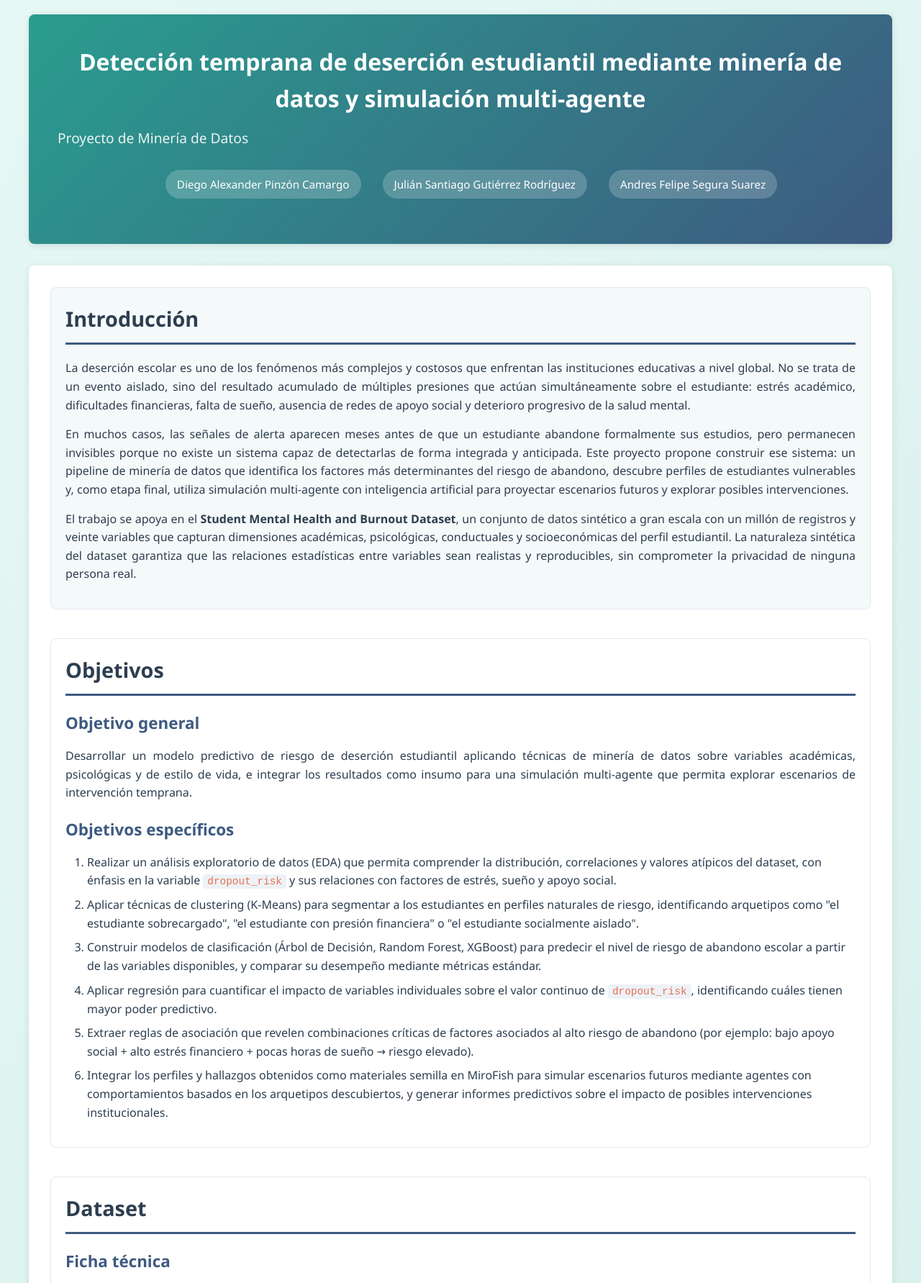
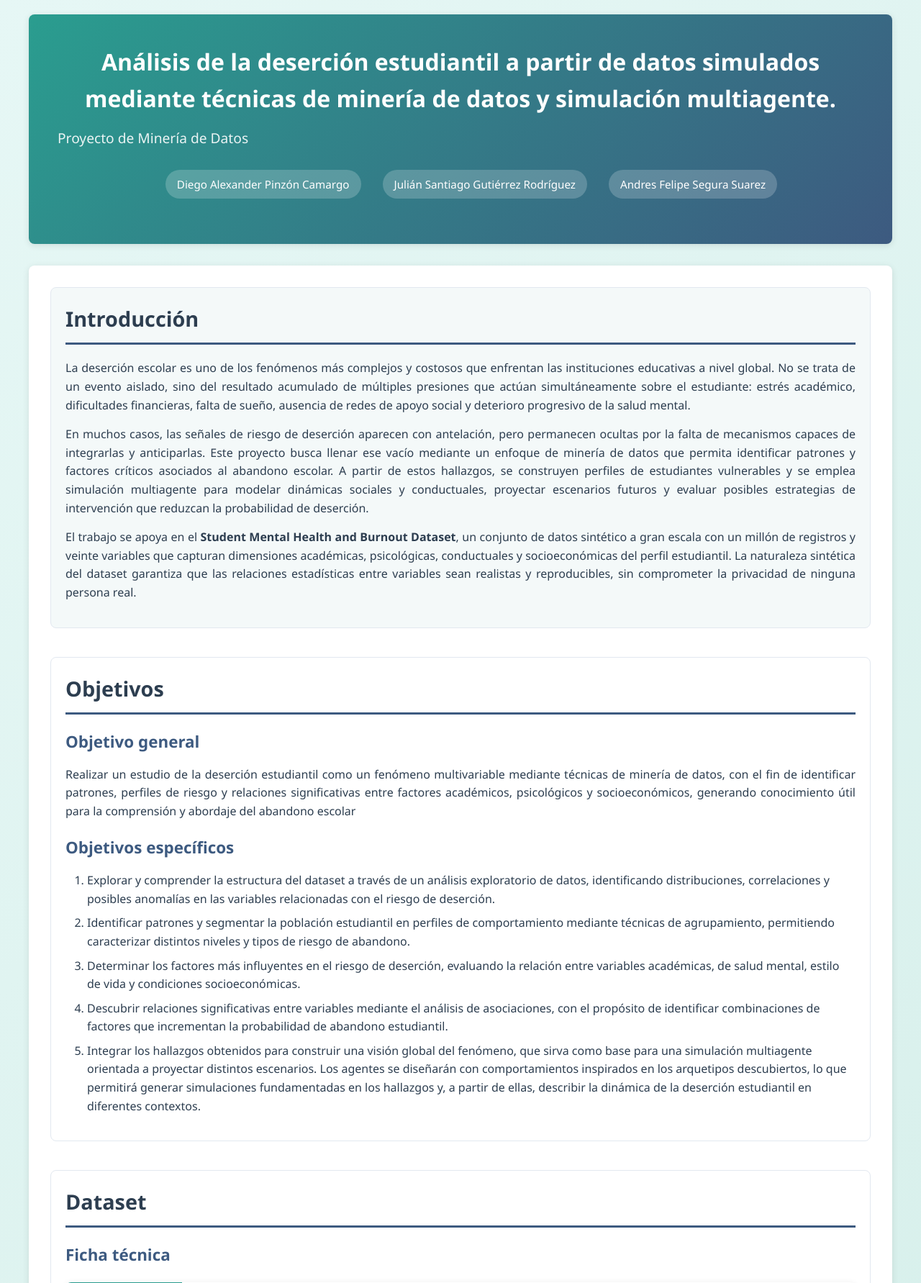
Before and after one commit to Diego-APC/PGC-Mineria-De-Datos, a Flask app: page / in a window 1280 px wide. Shown: the top 1783 px of the page at 72% size. Run offline with Flask 3, Linux system fonts and the light colour scheme.

Commit message:
CorercionAlcanceDelProyecto

```diff
--- a/templates/DescripcionProyecto.html
+++ b/templates/DescripcionProyecto.html
@@ -3,13 +3,13 @@
 <head>
   <meta charset="UTF-8">
   <meta name="viewport" content="width=device-width, initial-scale=1.0">
-  <title>Detección temprana de deserción estudiantil</title>
+  <title>Análisis de la deserción estudiantil</title>
   <link rel="stylesheet" href="{{ url_for('static', filename='css/styles.css') }}">
 </head>
 <body>
 
   <header>
-    <h1>Detección temprana de deserción estudiantil mediante minería de datos y simulación multi-agente</h1>
+    <h1>Análisis de la deserción estudiantil a partir de datos simulados mediante técnicas de minería de datos y simulación multiagente.</h1>
     <p>Proyecto de Minería de Datos</p>
     <ul>
       <li>Diego Alexander Pinzón Camargo</li>
@@ -28,11 +28,11 @@
         estrés académico, dificultades financieras, falta de sueño, ausencia de redes de apoyo social y deterioro progresivo de la salud mental.
       </p>
       <p>
-        En muchos casos, las señales de alerta aparecen meses antes de que un estudiante abandone formalmente sus estudios,
-        pero permanecen invisibles porque no existe un sistema capaz de detectarlas de forma integrada y anticipada.
-        Este proyecto propone construir ese sistema: un pipeline de minería de datos que identifica los factores más determinantes
-        del riesgo de abandono, descubre perfiles de estudiantes vulnerables y, como etapa final, utiliza simulación multi-agente
-        con inteligencia artificial para proyectar escenarios futuros y explorar posibles intervenciones.
+        En muchos casos, las señales de riesgo de deserción aparecen con antelación, pero permanecen ocultas por la falta de mecanismos capaces de
+        integrarlas y anticiparlas. Este proyecto busca llenar ese vacío mediante un enfoque de minería de datos que permita identificar patrones y
+        factores críticos asociados al abandono escolar. A partir de estos hallazgos, se construyen perfiles de estudiantes vulnerables y se emplea
+        simulación multiagente para modelar dinámicas sociales y conductuales, proyectar escenarios futuros y evaluar posibles estrategias de intervención
+        que reduzcan la probabilidad de deserción.
       </p>
       <p>
         El trabajo se apoya en el <strong>Student Mental Health and Burnout Dataset</strong>, un conjunto de datos sintético a gran escala
@@ -47,38 +47,35 @@
 
       <h3>Objetivo general</h3>
       <p>
-        Desarrollar un modelo predictivo de riesgo de deserción estudiantil aplicando técnicas de minería de datos sobre variables
-        académicas, psicológicas y de estilo de vida, e integrar los resultados como insumo para una simulación multi-agente
-        que permita explorar escenarios de intervención temprana.
+        Realizar un estudio de la deserción estudiantil como un fenómeno multivariable mediante técnicas de minería de datos, con el fin de identificar patrones,
+        perfiles de riesgo y relaciones significativas entre factores académicos, psicológicos y socioeconómicos, generando conocimiento útil
+        para la comprensión y abordaje del abandono escolar
       </p>
 
       <h3>Objetivos específicos</h3>
       <ol>
         <li>
-          Realizar un análisis exploratorio de datos (EDA) que permita comprender la distribución, correlaciones y valores atípicos
-          del dataset, con énfasis en la variable <code>dropout_risk</code> y sus relaciones con factores de estrés, sueño y apoyo social.
+          Explorar y comprender la estructura del dataset a través de un análisis exploratorio de datos, identificando distribuciones,
+          correlaciones y posibles anomalías en las variables relacionadas con el riesgo de deserción.
         </li>
         <li>
-          Aplicar técnicas de clustering (K-Means) para segmentar a los estudiantes en perfiles naturales de riesgo,
-          identificando arquetipos como "el estudiante sobrecargado", "el estudiante con presión financiera" o
-          "el estudiante socialmente aislado".
+          Identificar patrones y segmentar la población estudiantil en perfiles de comportamiento mediante técnicas de agrupamiento,
+          permitiendo caracterizar distintos niveles y tipos de riesgo de abandono.
         </li>
         <li>
-          Construir modelos de clasificación (Árbol de Decisión, Random Forest, XGBoost) para predecir el nivel de riesgo
-          de abandono escolar a partir de las variables disponibles, y comparar su desempeño mediante métricas estándar.
+          Determinar los factores más influyentes en el riesgo de deserción, evaluando la relación entre variables académicas,
+          de salud mental, estilo de vida y condiciones socioeconómicas.
         </li>
         <li>
-          Aplicar regresión para cuantificar el impacto de variables individuales sobre el valor continuo de <code>dropout_risk</code>,
-          identificando cuáles tienen mayor poder predictivo.
+          Descubrir relaciones significativas entre variables mediante el análisis de asociaciones, con el propósito de identificar
+          combinaciones de factores que incrementan la probabilidad de abandono estudiantil.
         </li>
         <li>
-          Extraer reglas de asociación que revelen combinaciones críticas de factores asociados al alto riesgo de abandono
-          (por ejemplo: bajo apoyo social + alto estrés financiero + pocas horas de sueño → riesgo elevado).
-        </li>
-        <li>
-          Integrar los perfiles y hallazgos obtenidos como materiales semilla en MiroFish para simular escenarios futuros
-          mediante agentes con comportamientos basados en los arquetipos descubiertos, y generar informes predictivos
-          sobre el impacto de posibles intervenciones institucionales.
+          Integrar los hallazgos obtenidos para construir una visión global del fenómeno, que
+          sirva como base para una simulación multiagente orientada a proyectar distintos escenarios.
+          Los agentes se diseñarán con comportamientos inspirados en los arquetipos descubiertos, lo
+          que permitirá generar simulaciones fundamentadas en los hallazgos y, a partir de ellas,
+          describir la dinámica de la deserción estudiantil en diferentes contextos.
         </li>
       </ol>
     </section>
@@ -174,12 +171,9 @@
 
       <h3>Justificación de la elección</h3>
       <p>
-        Este dataset fue seleccionado porque cubre simultáneamente todas las dimensiones que la literatura identifica como
-        predictoras de la deserción: presión académica, salud mental, estilo de vida y factores socioeconómicos.
-        Su escala de un millón de registros permite aplicar técnicas de minería de datos con resultados estadísticamente
-        robustos, y la existencia explícita de la variable <code>dropout_risk</code> facilita tanto tareas supervisadas
-        (clasificación y regresión) como no supervisadas (clustering y reglas de asociación).
-        Adicionalmente, al ser sintético, su uso es completamente libre de restricciones éticas o de privacidad.
+        Este dataset fue seleccionado por su capacidad de representar de manera integral los múltiples factores asociados a la deserción estudiantil,
+        incluyendo dimensiones académicas, psicológicas, conductuales y socioeconómicas. Esta diversidad de variables permite abordar el fenómeno
+        desde una perspectiva multivariable, coherente con su naturaleza compleja.
       </p>
     </section>
 
@@ -189,58 +183,48 @@
       <article id="fase-1">
         <h3>Fase 1 — Comprensión y preparación de los datos</h3>
         <p>
-          Carga del dataset en Python con Pandas. Inspección inicial: tipos de datos, valores nulos, estadísticas descriptivas
-          y distribuciones. Análisis exploratorio de datos (EDA) con visualizaciones de correlaciones, distribuciones por
-          variable y relaciones entre los factores de riesgo y la variable objetivo <code>dropout_risk</code>.
-          Preprocesamiento: normalización de variables numéricas, codificación de variables categóricas y selección del
-          subconjunto de variables más relevantes mediante análisis de importancia.
+          En esta fase se realiza la exploración inicial del dataset con el objetivo de comprender su estructura,
+          las características de sus variables y la calidad de la información disponible. Se analizan tipos de datos,
+          posibles valores faltantes, distribuciones estadísticas y relaciones preliminares entre variables.
+          A partir de este análisis exploratorio se identifican tendencias generales, correlaciones relevantes y
+          posibles anomalías. Posteriormente se realiza el proceso de preparación de los datos, incluyendo la
+          normalización de variables numéricas, la codificación de variables categóricas y la selección de
+          atributos relevantes para las etapas posteriores del análisis.
         </p>
       </article>
 
       <article id="fase-2">
-        <h3>Fase 2 — Segmentación de perfiles (Clustering)</h3>
+        <h3>Fase 2 — Identificación de perfiles estudiantiles</h3>
         <p>
-          Aplicación del algoritmo K-Means para descubrir grupos naturales de estudiantes según sus características
-          combinadas. Determinación del número óptimo de clusters mediante el método del codo y el coeficiente de silueta.
-          Interpretación y nombramiento de cada cluster como un arquetipo de estudiante (por ejemplo: estudiante con
-          sobrecarga académica, estudiante con vulnerabilidad socioeconómica, estudiante con aislamiento social).
-          Estos arquetipos serán los insumos principales para la etapa de simulación con MiroFish.
+          En esta etapa se busca identificar patrones de comportamiento dentro de la población estudiantil mediante
+          técnicas de agrupamiento. El objetivo es descubrir segmentos naturales de estudiantes que compartan
+          características similares en términos de desempeño académico, condiciones de vida y estado de salud mental.
+          Estos grupos permiten construir perfiles o arquetipos de estudiantes, facilitando la interpretación del
+          fenómeno de la deserción desde una perspectiva estructural y comparativa.
         </p>
       </article>
 
       <article id="fase-3">
-        <h3>Fase 3 — Modelos de clasificación y regresión</h3>
+        <h3>Fase 3 — Descubrimiento de relaciones entre factores de riesgo</h3>
         <p>
-          Construcción de modelos supervisados para predecir el riesgo de abandono. Para clasificación se discretizará
-          <code>dropout_risk</code> en categorías (bajo, medio, alto) y se entrenarán modelos de Árbol de Decisión,
-          Random Forest y XGBoost, comparando su desempeño con métricas de precisión, recall, F1-score y AUC-ROC.
-          Para regresión se trabajará con el valor continuo de <code>dropout_risk</code> utilizando regresión lineal
-          múltiple y Random Forest regressor, evaluados con RMSE y R². En ambos casos se aplicará validación cruzada
-          y se analizará la importancia de características.
+          En esta etapa se analizan las relaciones entre distintas variables del dataset con el fin de identificar
+          combinaciones de factores que aparecen con mayor frecuencia en situaciones de alto riesgo de deserción.
+          El objetivo es descubrir patrones interpretables que revelen cómo interactúan variables como el estrés
+          académico, la presión financiera, el apoyo social o los hábitos de sueño. Este análisis contribuye a
+          comprender la naturaleza multifactorial del fenómeno y a identificar condiciones que incrementan la
+          probabilidad de abandono.
         </p>
       </article>
 
       <article id="fase-4">
-        <h3>Fase 4 — Extracción de reglas de asociación</h3>
+        <h3>Fase 4 — Simulación multi-agente con MiroFish</h3>
         <p>
-          Aplicación del algoritmo Apriori sobre versiones discretizadas de las variables para descubrir combinaciones
-          frecuentes de factores asociados al alto riesgo de abandono. Evaluación de las reglas resultantes mediante
-          métricas de soporte, confianza y lift. El objetivo es obtener patrones interpretables del tipo:
-          "si el estudiante tiene alto estrés financiero, baja actividad física y menos de 6 horas de sueño,
-          entonces el riesgo de abandono es alto" con alta confianza.
-        </p>
-      </article>
-
-      <article id="fase-5">
-        <h3>Fase 5 — Simulación multi-agente con MiroFish</h3>
-        <p>
-          Integración de los resultados obtenidos en las fases anteriores como materiales semilla para MiroFish.
-          Cada arquetipo de estudiante descubierto en el clustering se convierte en un tipo de agente con personalidad,
-          memoria y comportamiento propios dentro del mundo digital. Se definen escenarios de simulación como:
-          ¿qué ocurre con el riesgo de deserción si se implementa un programa de apoyo psicológico?
-          ¿cómo cambia el comportamiento del sistema si se reduce la presión financiera sobre los estudiantes?
-          MiroFish ejecuta las simulaciones y genera informes predictivos que complementan y enriquecen
-          los hallazgos cuantitativos de la minería de datos clásica.
+          En la fase final se integran los resultados obtenidos a lo largo del análisis para construir una comprensión global
+          del fenómeno de la deserción estudiantil. Los patrones identificados, los perfiles de estudiantes y las relaciones
+          entre variables permiten elaborar conclusiones fundamentadas sobre las principales dinámicas que influyen en el
+          abandono escolar. A partir de esta interpretación, se plantean posibles escenarios de análisis que pueden ser
+          explorados mediante simulación multiagente con MiroFish, utilizando los hallazgos como base conceptual para representar el
+          comportamiento del sistema.
         </p>
       </article>
 
```
